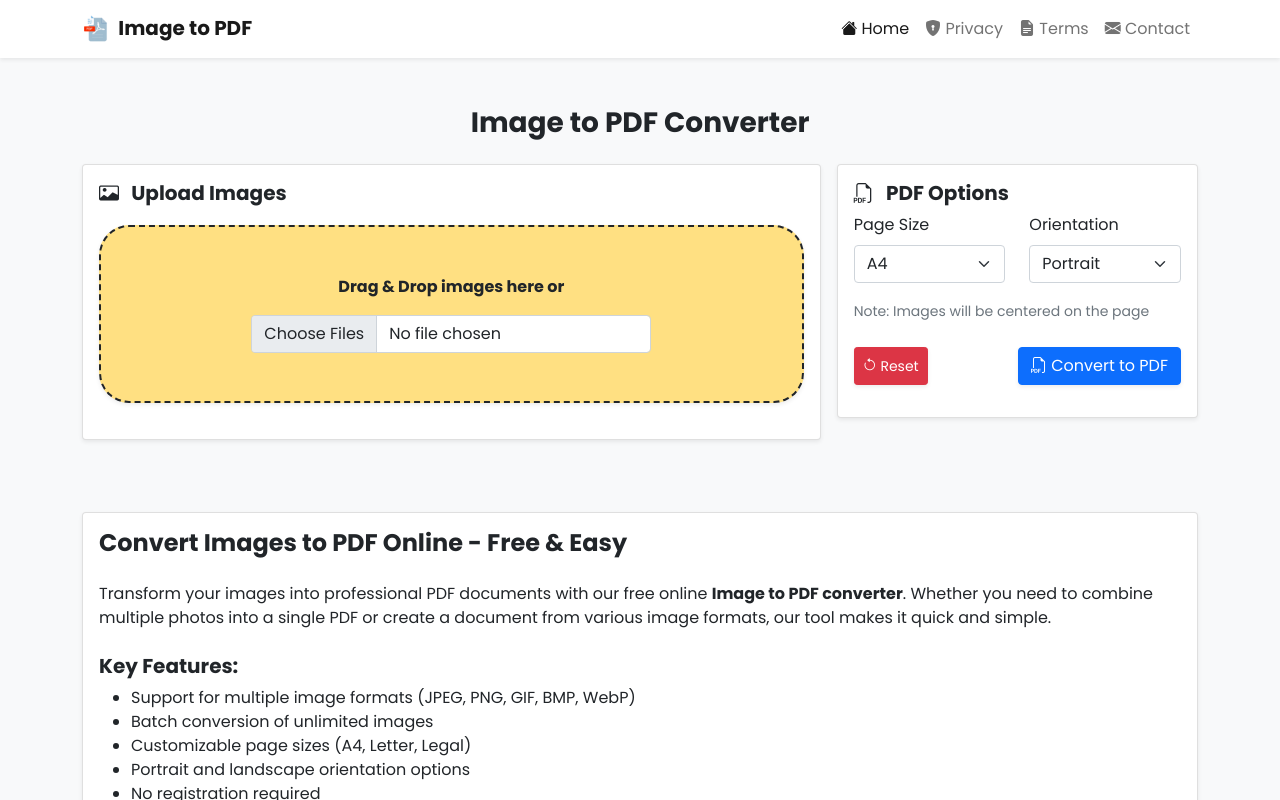
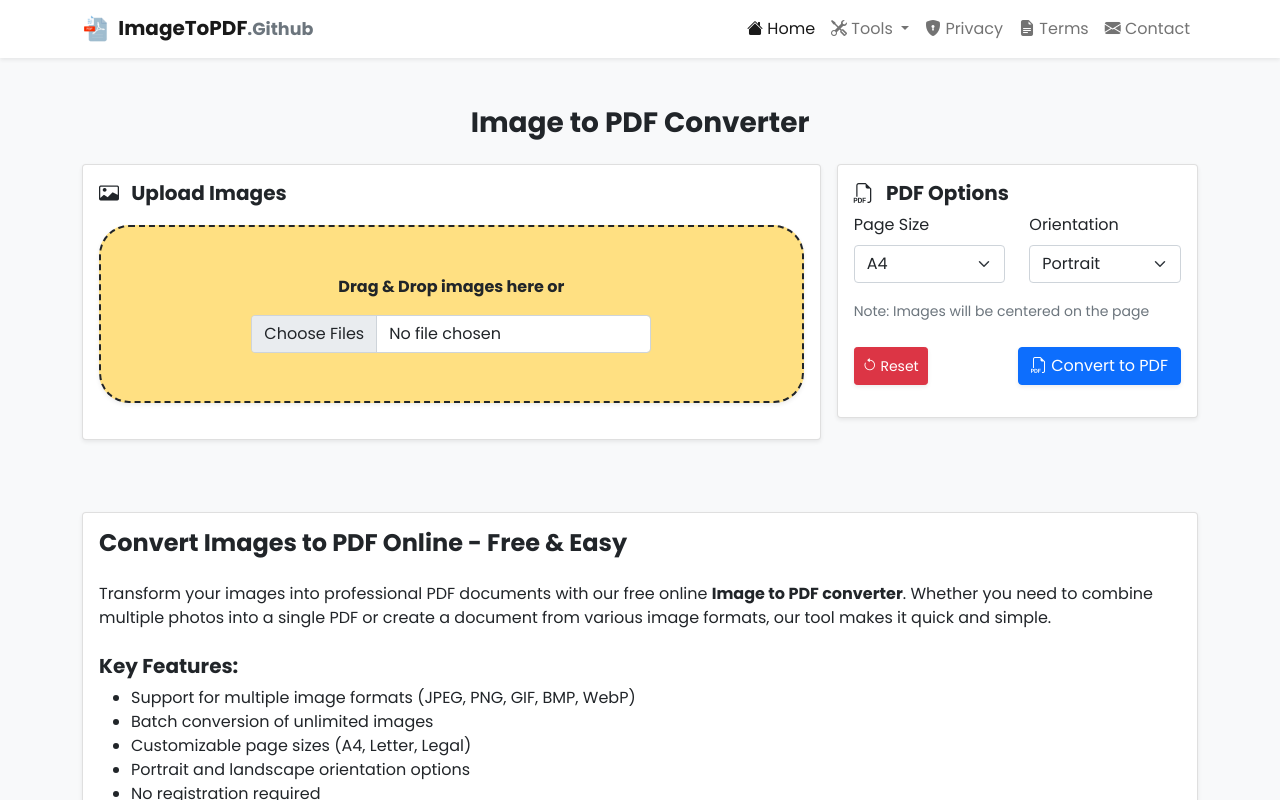
Before and after one commit to domaingenerator/imagetopdf.github.io, a plain HTML site: page index.html in a window 1280 px wide. Shown: the top 800 px of the page. Drawn offline with nearby package versions, Linux system fonts and the light colour scheme.

Commit message:
Update index.html

```diff
--- a/index.html
+++ b/index.html
@@ -33,10 +33,9 @@
     </style>
 </head>
 <body>
-
     <nav class="navbar navbar-expand-lg navbar-light bg-white shadow-sm">
         <div class="container">
-            <a class="navbar-brand fw-bold" href="/"><img src="/static/images/android-icon-96x96.png" alt="ImageToPDF logo" style="width:32px;height:32px;"/> Image to PDF</a>
+            <a class="navbar-brand fw-bold" href="/"><img src="/static/images/android-icon-96x96.png" alt="ImageToPDF logo" style="width:32px;height:32px;"/> ImageToPDF<small class="text-secondary">.Github</small></a>
             <button class="navbar-toggler" type="button" data-bs-toggle="collapse" data-bs-target="#navbarNav">
                 <span class="navbar-toggler-icon"></span>
             </button>
@@ -45,7 +44,16 @@
                     <li class="nav-item">
                         <a class="nav-link active" href="#"><i class="bi bi-house-fill"></i> Home</a>
                     </li>
-                     <li class="nav-item">
+                    <li class="nav-item dropdown">
+                        <a class="nav-link dropdown-toggle" href="#" id="navbarDropdown" role="button" data-bs-toggle="dropdown" aria-expanded="false">
+                            <i class="bi bi-tools"></i> Tools
+                        </a>
+                        <ul class="dropdown-menu" aria-labelledby="navbarDropdown">
+                            <li><a class="dropdown-item" href="/"><i class="bi bi-file-earmark-pdf-fill"></i> Image to PDF</a></li>
+                            <li><a class="dropdown-item" href="/pdf-to-image.html"><i class="bi bi-file-earmark-image-fill"></i> PDF to Image</a></li>
+                        </ul>
+                    </li>
+                    <li class="nav-item">
                         <a class="nav-link" href="https://www.freeprivacypolicy.com/live/0cca7966-ada5-44c4-83ad-94357f029746"><i class="bi bi-shield-lock-fill"></i> Privacy</a>
                     </li>
                     <li class="nav-item">
```
